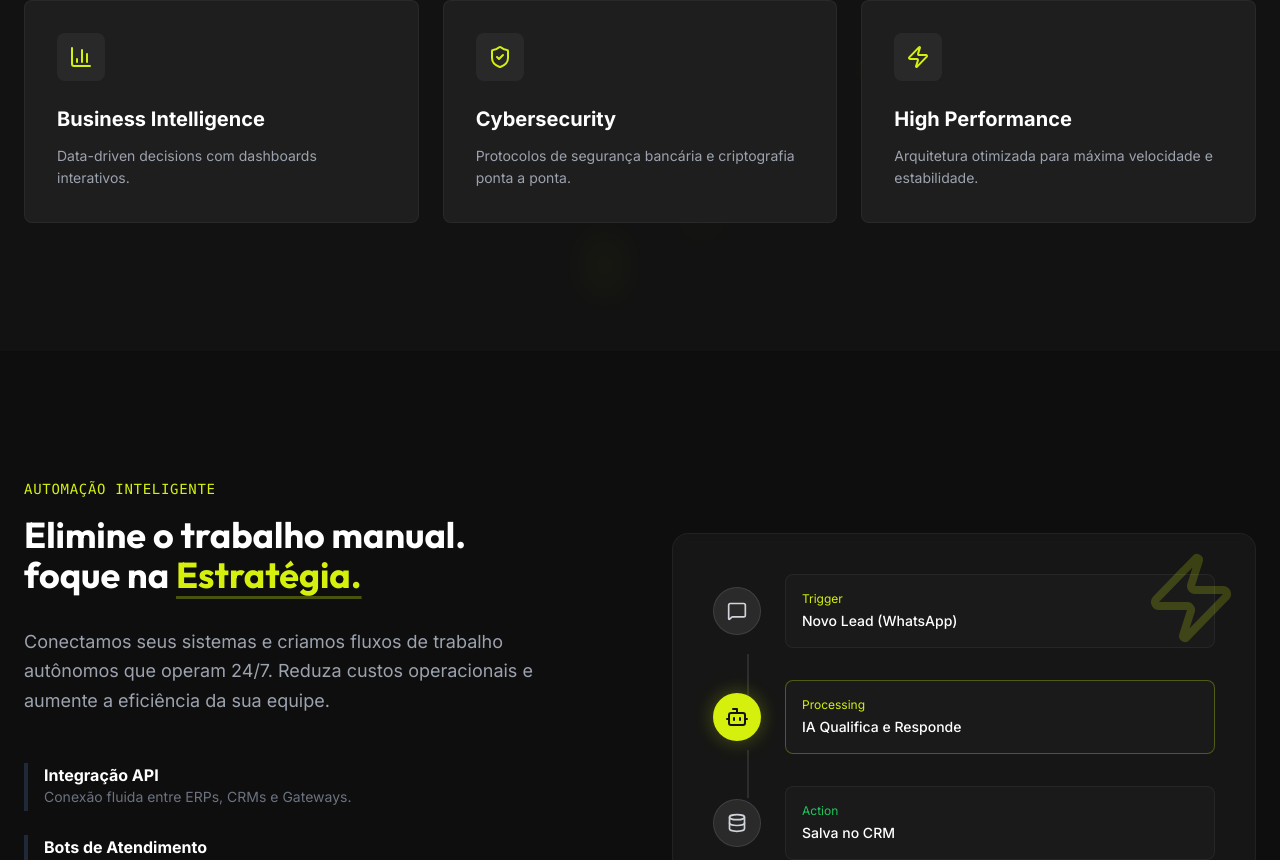
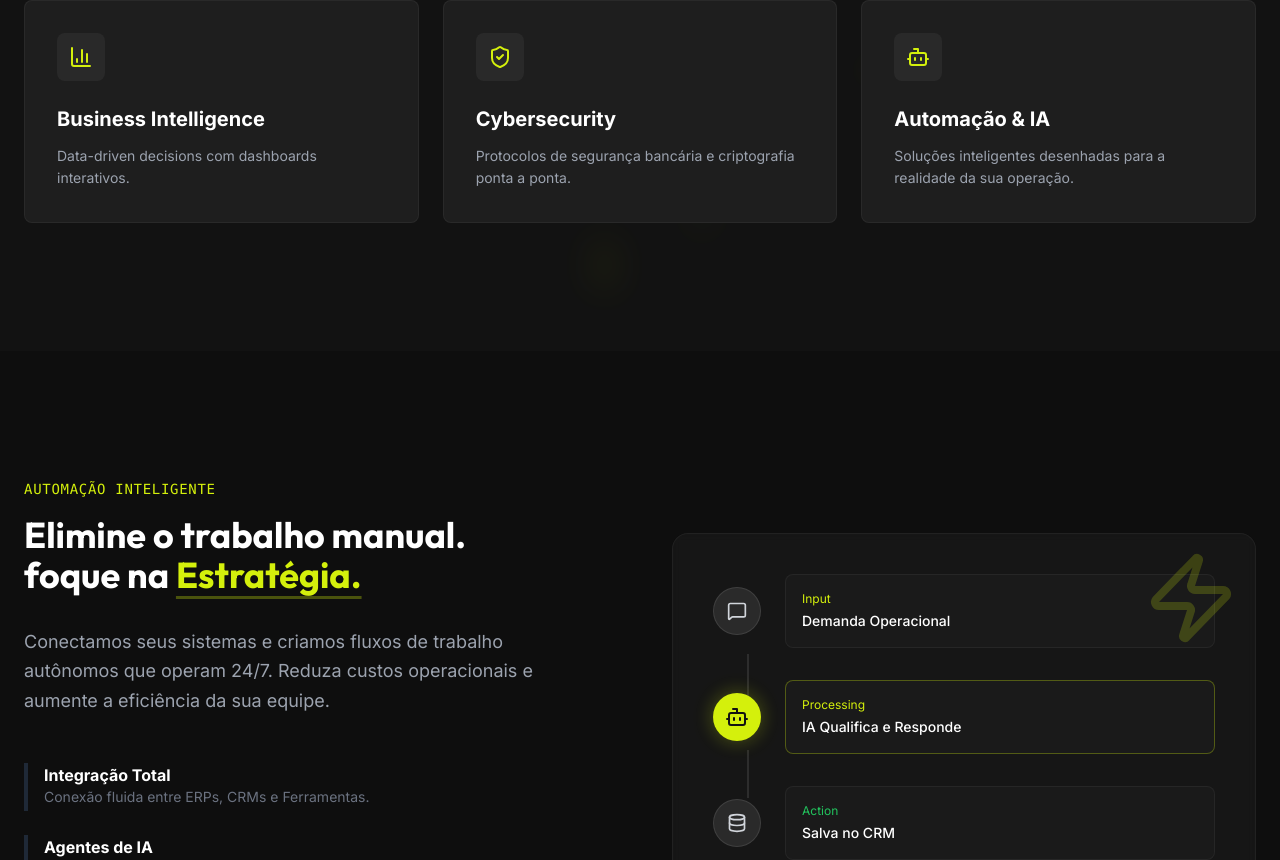
Before and after one commit to usepontox/usepontoxlandingpage, a React (Vite) app: page / in a window 1280 px wide. Shown: the part 1389-2249 px from the top of the page. Built offline with nearby package versions, Linux system fonts and the light colour scheme.

Commit message:
Update via npm run deploy

```diff
--- a/src/components/Automations.tsx
+++ b/src/components/Automations.tsx
@@ -22,8 +22,8 @@ export function Automations() {
 
                         <div className="space-y-6">
                             {[
-                                { title: "Integração API", desc: "Conexão fluida entre ERPs, CRMs e Gateways." },
-                                { title: "Bots de Atendimento", desc: "Respostas imediatas no WhatsApp e Chatbots." },
+                                { title: "Integração Total", desc: "Conexão fluida entre ERPs, CRMs e Ferramentas." },
+                                { title: "Agentes de IA", desc: "Automação de processos complexos e atendimento." },
                                 { title: "Processamento de Dados", desc: "ETL automático para relatórios gerenciais." }
                             ].map((item, i) => (
                                 <div key={i} className="flex gap-4 group cursor-default">
@@ -56,8 +56,8 @@ export function Automations() {
                                         <MessageSquare className="w-5 h-5 text-gray-300" />
                                     </div>
                                     <div className="flex-1 p-4 bg-[#1A1A1A] rounded-lg border border-white/5">
-                                        <div className="text-xs text-primary mb-1">Trigger</div>
-                                        <div className="text-sm font-medium">Novo Lead (WhatsApp)</div>
+                                        <div className="text-xs text-primary mb-1">Input</div>
+                                        <div className="text-sm font-medium">Demanda Operacional</div>
                                     </div>
                                 </div>
 
--- a/src/components/Systems.tsx
+++ b/src/components/Systems.tsx
@@ -1,6 +1,6 @@
 import { useMemo } from 'react';
 import { motion } from 'framer-motion';
-import { BarChart3, Box, Users, ShieldCheck, Zap, Wallet } from 'lucide-react';
+import { BarChart3, Box, Users, ShieldCheck, Zap, Wallet, Bot } from 'lucide-react';
 
 const systems = [
     {
@@ -29,9 +29,9 @@ const systems = [
         description: "Protocolos de segurança bancária e criptografia ponta a ponta."
     },
     {
-        icon: <Zap className="w-6 h-6" />,
-        title: "High Performance",
-        description: "Arquitetura otimizada para máxima velocidade e estabilidade."
+        icon: <Bot className="w-6 h-6" />,
+        title: "Automação & IA",
+        description: "Soluções inteligentes desenhadas para a realidade da sua operação."
     }
 ];
 
```
